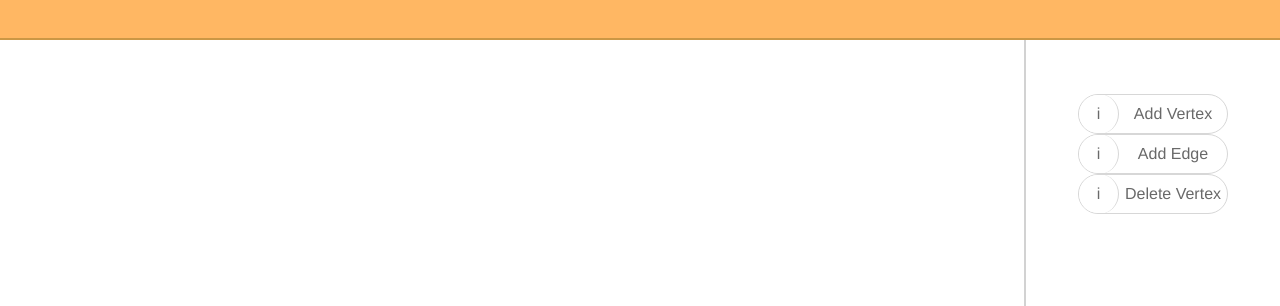
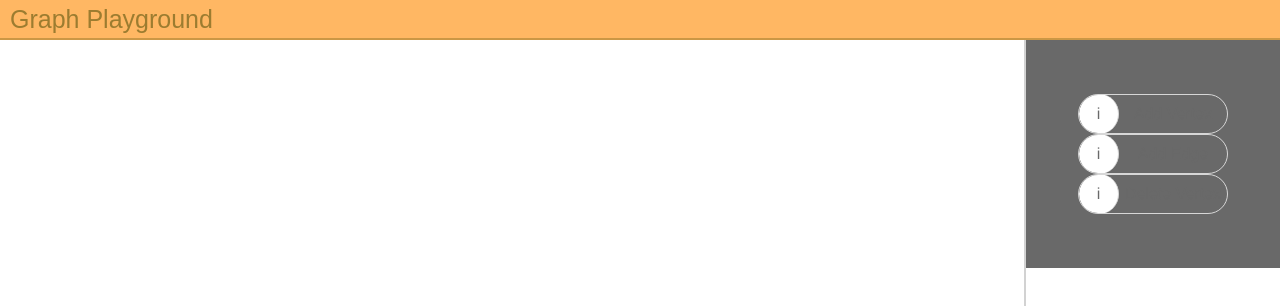
Before and after one commit to borisovdenis-kb/graph-playground, a Vue app: page / in a window 1280 px wide. Shown: the top 306 px of the page. Built offline with nearby package versions, Linux system fonts and the light colour scheme.

Commit message:
Refactor: Renamed all components with prefix "app"

```diff
--- a/src/App.vue
+++ b/src/App.vue
@@ -5,26 +5,25 @@
     </div>
     <div class="main-container">
       <div class="playground-container">
-        <playground></playground>
+        <app-playground></app-playground>
       </div>
       <div class="tool-bar-container">
-        <tool-bar></tool-bar>
+        <app-side-bar></app-side-bar>
       </div>
     </div>
   </div>
 </template>
 
 <script>
-
-  import ToolBar from "./components/ToolBar/ToolBar";
-  import Playground from "./components/Playground/Playground";
-  import AppHeader from "./components/Header/AppHeader";
+  import AppHeader from "./components/AppHeader/AppHeader";
+  import AppSideBar from "./components/AppSideBar/AppSideBar";
+  import AppPlayground from "./components/AppPlayground/AppPlayground";
 
   export default {
     components: {
-      AppHeader,
-      Playground,
-      ToolBar
+      AppPlayground,
+      AppSideBar,
+      AppHeader
     },
     name: 'App'
   }
--- a/src/components/Header/AppHeader.vue
+++ b/src/components/AppHeader/AppHeader.vue
@@ -1,5 +1,7 @@
 <template>
-  <div class="header"></div>
+  <div class="app-header">
+    <div class="app-header__logo">Graph Playground</div>
+  </div>
 </template>
 
 <script>
--- /dev/null
+++ b/src/components/AppHeader/app-header.css
@@ -0,0 +1,19 @@
+.app-header {
+  display: flex;
+  width: 100%;
+  height: 40px;
+  background: #ffb763;
+  border-bottom: 2px solid #cb9745;
+}
+
+.app-header__logo {
+  display: flex;
+  justify-content: center;
+  align-items: center;
+  height: 100%;
+  padding-left: 10px;
+  padding-right: 10px;
+  font-family: Arial;
+  font-size: 25px;
+  color: #9c7c30;
+}
--- a/src/components/Playground/Playground.vue
+++ b/src/components/AppPlayground/AppPlayground.vue
@@ -1,14 +1,14 @@
 <template>
-  <div id="playground"></div>
+  <div id="app-playground"></div>
 </template>
 
 <script>
-  import './playground.css';
+  import './app-playground.css';
   import {CREATE_GRAPH, ADD_VERTEX, SET_SVG_CONTAINER} from "../../store/mutations";
   import {createSvgContainer} from "../../core/svg/SvgFactory";
 
   export default {
-    name: "playground",
+    name: "app-playground",
     data() {
       return {
         svgContainer: null,
@@ -25,9 +25,9 @@
       }
     },
     mounted() {
-      const rect = document.getElementById('playground').getBoundingClientRect();
+      const rect = document.getElementById('app-playground').getBoundingClientRect();
 
-      this.svgContainer = createSvgContainer('playground', rect.width, rect.height - 3);
+      this.svgContainer = createSvgContainer('app-playground', rect.width, rect.height - 3);
       this.$store.commit(SET_SVG_CONTAINER, {svgContainer: this.svgContainer});
       this.$store.commit(CREATE_GRAPH);
     }
--- a/src/components/Playground/playground.css
+++ b/src/components/AppPlayground/app-playground.css
@@ -1,3 +1,3 @@
-#playground {
+#app-playground {
   height: 100%;
 }
--- a/src/components/ToolBar/ToolBar.vue
+++ b/src/components/AppSideBar/AppSideBar.vue
@@ -1,6 +1,6 @@
 <template>
-  <div class="tool-bar">
-    <div class="tool-bar__main-menu">
+  <div class="app-side-bar">
+    <div class="app-tool-bar__main-menu">
 
       <app-button text="Add Vertex"
                   v-on:click="setCurrentAction(actions.ADD_VERTEX)">
@@ -18,14 +18,14 @@
 </template>
 
 <script>
-  import './tool-bar.css';
+  import './app-side-bar.css';
   import {SET_CURRENT_ACTION} from '../../store/mutations';
   import actions from "../../core/actions";
-  import AppHeader from "../Header/AppHeader";
+  import AppHeader from "../AppHeader/AppHeader";
   import AppButton from "../AppButton/AppButton";
 
   export default {
-    name: "tool-bar",
+    name: "app-side-bar",
     components: {
       AppButton,
       AppHeader
--- a/src/components/ToolBar/tool-bar.css
+++ b/src/components/AppSideBar/app-side-bar.css
@@ -1,4 +1,4 @@
-.tool-bar {
+.app-side-bar {
   display: flex;
   justify-content: center;
   width: 100%;
@@ -6,19 +6,12 @@
   border-left: 2px solid #d2d2d2;
 }
 
-.tool-bar__main-menu {
+.app-tool-bar__main-menu {
   display: flex;
   flex-direction: column;
   justify-content: center;
   align-items: center;
+  width: 100%;
   height: 30%;
+  background-color: dimgrey;
 }
-
-.tool-bar__row {
-  width: 100%;
-  margin-top: 10px;
-}
-
-.tool-bar__action-button {
-  width: 100%;
-}
--- a/src/components/Header/app-header.css
+++ /dev/null
@@ -1,6 +0,0 @@
-.header {
-  width: 100%;
-  height: 40px;
-  background: #ffb763;
-  border-bottom: 2px solid #cb9745;
-}
```
